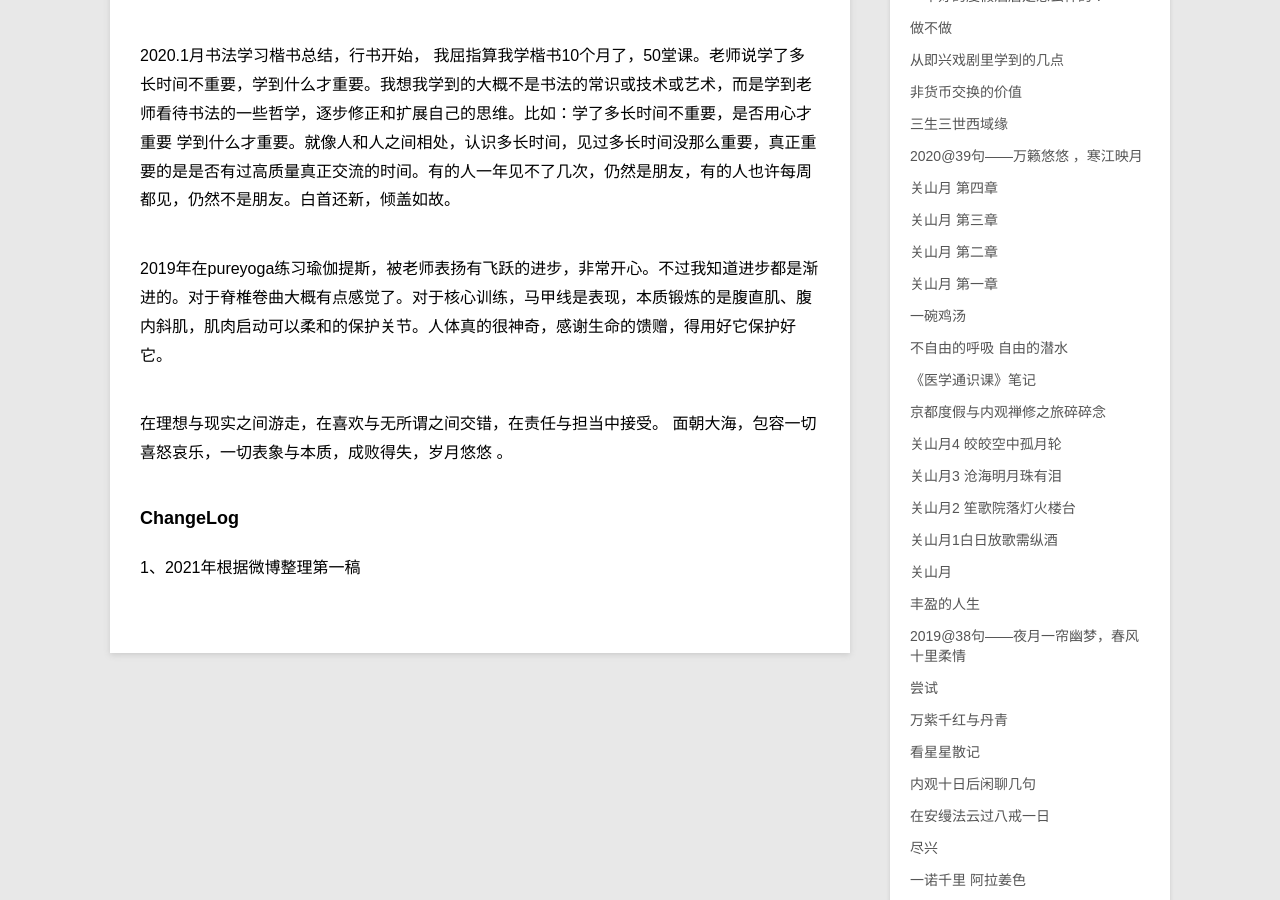
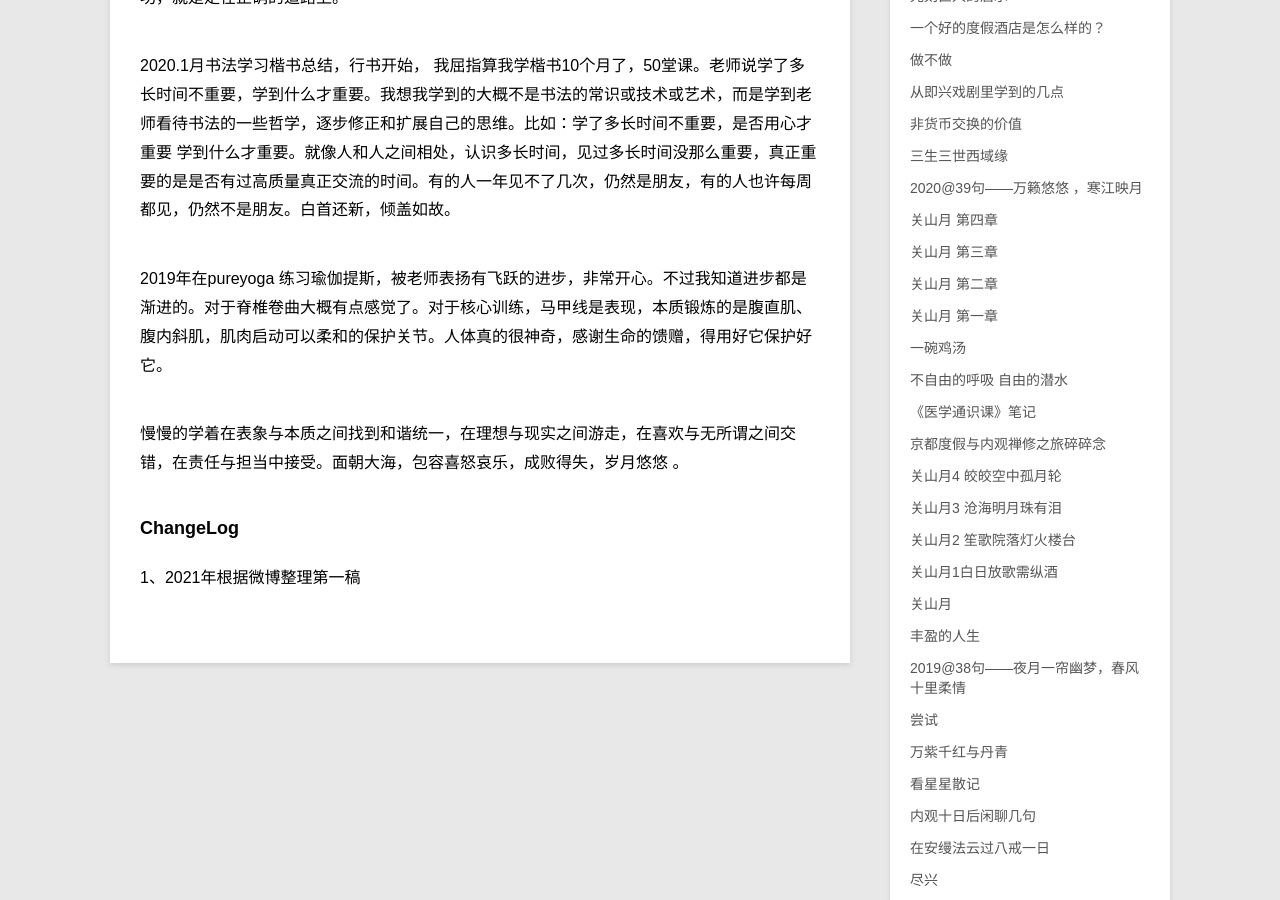
Before and after one commit to violettianjie/violettianjie.github.io, a Jekyll site: the page built from _posts/blog/2021-08-23-biaoxiangbenzhi.md, in a window 1280 px wide and 900 px high, scrolled down 961 px. Built offline with Jekyll 4.4.1, drawn with Linux system fonts in a browser that asks for light colours; our own code applies the rules of GitHub Pages for plain Markdown files; some of the changed text lies outside the part shown.

Commit message:
Update 2021-08-23-biaoxiangbenzhi.md

```diff
--- a/_posts/blog/2021-08-23-biaoxiangbenzhi.md
+++ b/_posts/blog/2021-08-23-biaoxiangbenzhi.md
@@ -1,8 +1,13 @@
+---
+layout: post
+title: " 表象与本质 "
+description: "浅谈"
+category: blog
+---
 
+### 浅谈表象与本质
 
-### 表象与本质
-
-几个关于表象与本质的小故事。
+紫儿经历的几个关于表象与本质的小故事。
 
 2019年 京郊山桃花开，紫儿去践约，拖了一年的桃林村行。苍凉山脉的画板上，漫山遍野的山桃花，粉、白交织如锦如缎 若云若霞 似路似毯，层层叠叠，不娇不媚又千娇百媚，不艳而丽，灿烂而内敛，野气十足生命力如汩汩泉水流得绵延起伏，肆意而欢畅，自在而入心，无酒自醉。
 有时候，表象差异越大，本质越相像，越容易喜欢和共鸣。
@@ -13,10 +18,9 @@
 
 2020.1月书法学习楷书总结，行书开始， 我屈指算我学楷书10个月了，50堂课。老师说学了多长时间不重要，学到什么才重要。我想我学到的大概不是书法的常识或技术或艺术，而是学到老师看待书法的一些哲学，逐步修正和扩展自己的思维。比如：学了多长时间不重要，是否用心才重要 学到什么才重要。就像人和人之间相处，认识多长时间，见过多长时间没那么重要，真正重要的是是否有过高质量真正交流的时间。有的人一年见不了几次，仍然是朋友，有的人也许每周都见，仍然不是朋友。白首还新，倾盖如故。
 
-2019年在pureyoga练习瑜伽提斯，被老师表扬有飞跃的进步，非常开心。不过我知道进步都是渐进的。对于脊椎卷曲大概有点感觉了。对于核心训练，马甲线是表现，本质锻炼的是腹直肌、腹内斜肌，肌肉启动可以柔和的保护关节。人体真的很神奇，感谢生命的馈赠，得用好它保护好它。
+2019年在pureyoga 练习瑜伽提斯，被老师表扬有飞跃的进步，非常开心。不过我知道进步都是渐进的。对于脊椎卷曲大概有点感觉了。对于核心训练，马甲线是表现，本质锻炼的是腹直肌、腹内斜肌，肌肉启动可以柔和的保护关节。人体真的很神奇，感谢生命的馈赠，得用好它保护好它。
 
-在理想与现实之间游走，在喜欢与无所谓之间交错，在责任与担当中接受。
-面朝大海，包容一切喜怒哀乐，一切表象与本质，成败得失，岁月悠悠 。
+慢慢的学着在表象与本质之间找到和谐统一，在理想与现实之间游走，在喜欢与无所谓之间交错，在责任与担当中接受。面朝大海，包容喜怒哀乐，成败得失，岁月悠悠 。
 
 
 ### ChangeLog
```
